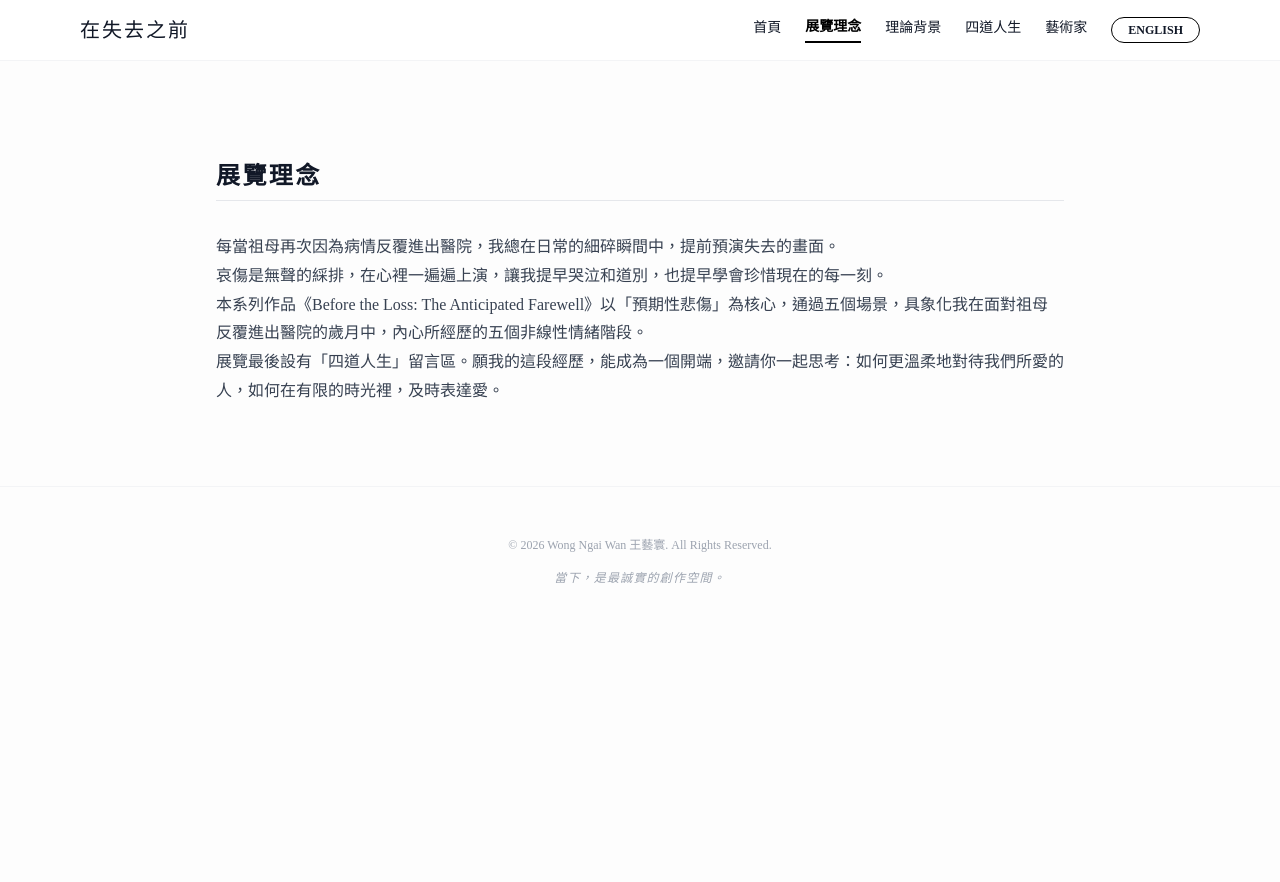
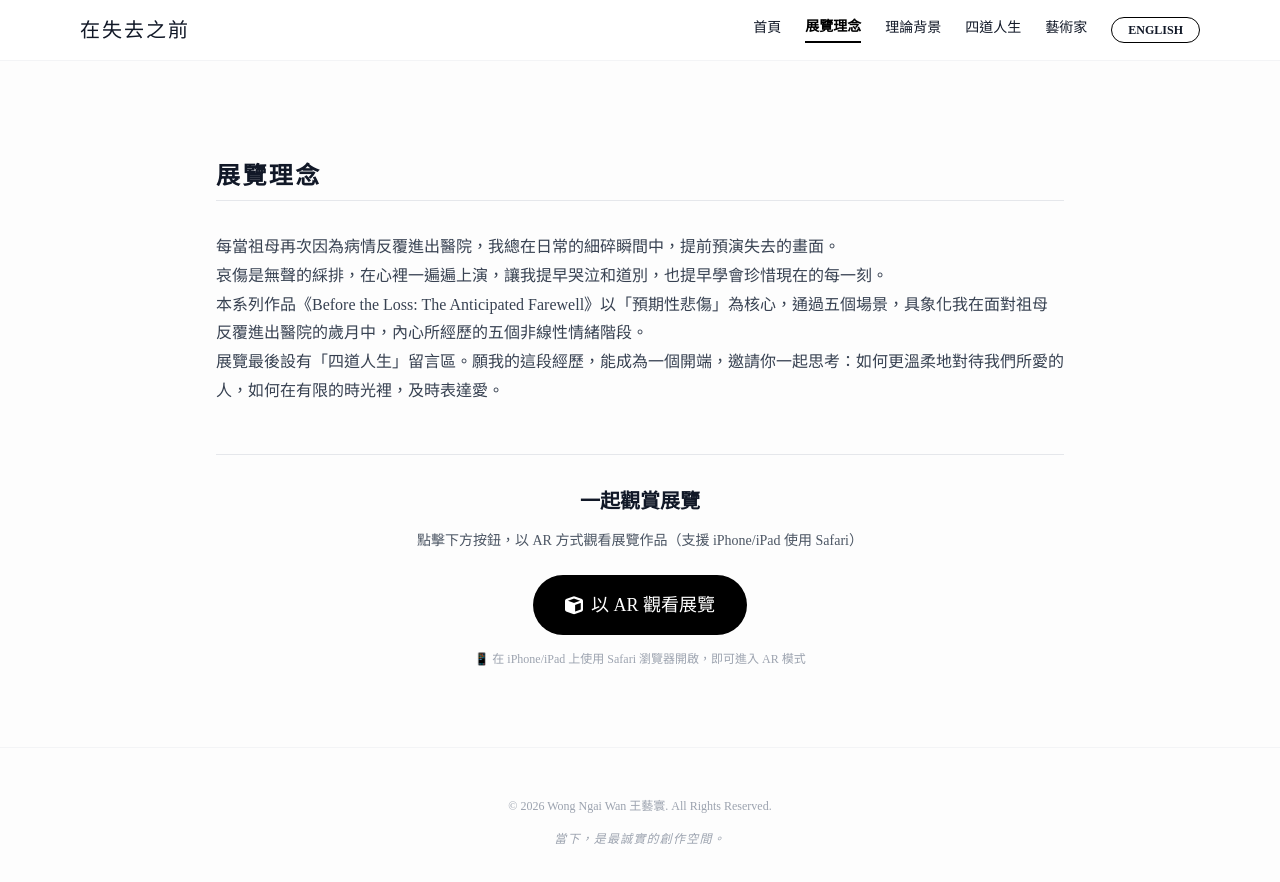
Before and after one commit to kimberly0610ngai-dot/Before-the-Loss-The-Anticipated-Farewell, a plain HTML site: page index.html in a window 1280 px wide. Both pictures are taken after a click on the button "展覽理念". Before the commit the page ends 800 px from the top, so only its background shows below. Drawn offline with nearby package versions, Linux system fonts and the light colour scheme; a web font is replaced by a local one.

Commit message:
Restore and update Concept Section in index.html

```diff
--- a/index.html
+++ b/index.html
@@ -189,6 +189,30 @@
             <p>This series, "Before the Loss: The Anticipated Farewell", centres on the concept of anticipatory grief. Through five distinct scenes, it visualises the five non-linear emotional stages I experienced internally during the years of witnessing my grandmother's repeated hospitalisations.</p>
             <p>The exhibition concludes with a "The Four Paths of Life" message wall. May my experience serve as a starting point, inviting you to reflect: how might we treat our loved ones with greater tenderness? How can we express our affection in the limited time we have?</p>
         </div>
+    </div>
+
+    <!-- 新增：USDZ AR 觀看按鈕 -->
+    <div class="mt-12 text-center border-t pt-8">
+        <h3 class="text-xl font-bold mb-4">
+            <span class="lang-zh">一起觀賞展覽</span>
+            <span class="lang-en hidden">View Exhibition in AR</span>
+        </h3>
+        <p class="text-gray-600 mb-6 text-sm">
+            <span class="lang-zh">點擊下方按鈕，以 AR 方式觀看展覽作品（支援 iPhone/iPad 使用 Safari）</span>
+            <span class="lang-en hidden">Click the button below to view the exhibition in AR (Supported on iPhone/iPad with Safari)</span>
+        </p>
+        <a
+            href="models/exhibition.usdz"
+            rel="ar"
+            class="inline-flex items-center bg-black text-white px-8 py-4 rounded-full hover:bg-gray-800 transition-all text-lg">
+            <i class="fas fa-cube mr-2"></i>
+            <span class="lang-zh">以 AR 觀看展覽</span>
+            <span class="lang-en hidden">View in AR</span>
+        </a>
+        <p class="text-xs text-gray-400 mt-4">
+            <span class="lang-zh">📱 在 iPhone/iPad 上使用 Safari 瀏覽器開啟，即可進入 AR 模式</span>
+            <span class="lang-en hidden">📱 Open with Safari on iPhone/iPad to enter AR mode</span>
+        </p>
     </div>
 </section>
 
```
Lines whose indentation alone changed are shown as unchanged.
